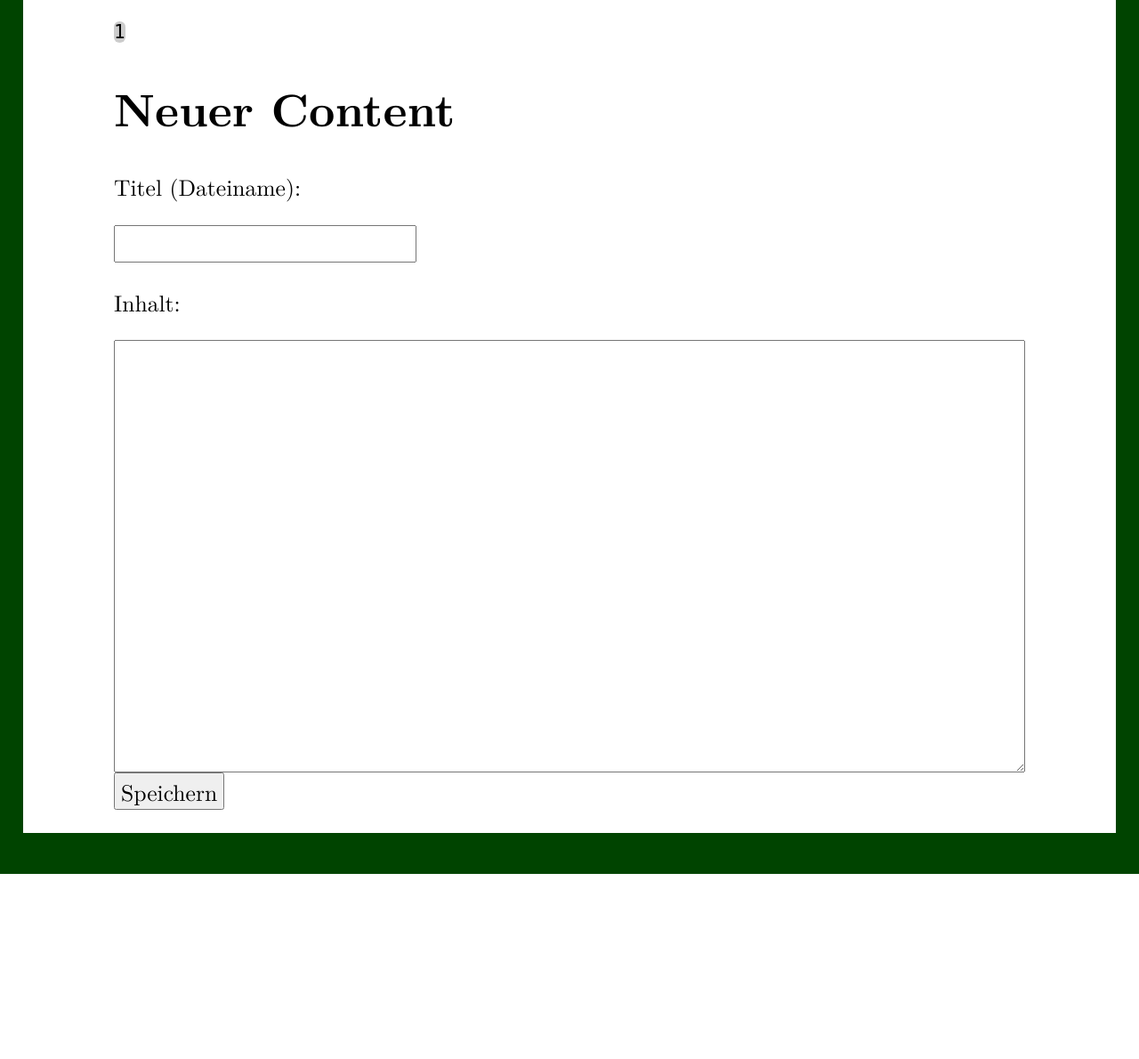
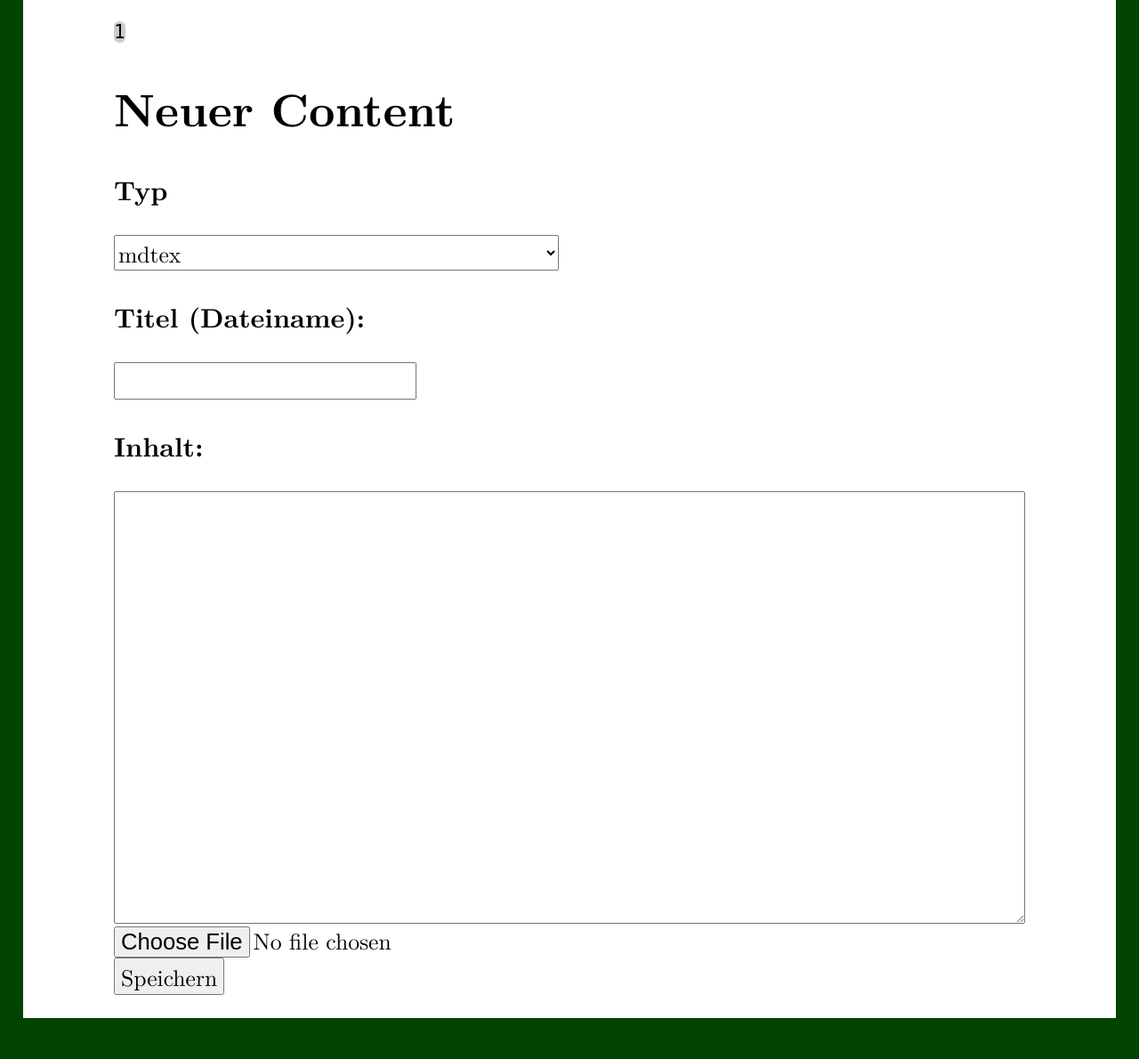
Before and after one commit to polarwinkel/PolarCloud, a Flask app: page /_new/1 in a window 1280 px wide. Shown: the part 154-1344 px from the top of the page at 89% size. Before the commit the page ends 1136 px from the top, so only its background shows below. Run offline with Flask 2, Linux system fonts and the light colour scheme.

Commit message:
added svg- and folder creation; fix showing empty folders

```diff
--- a/app.py
+++ b/app.py
@@ -23,7 +23,6 @@ setfile = 'settings.yaml'
 app = Flask(__name__)
 settings = settingsio.settingsIo(setfile)
 
-data = load.loadFolder(folder)
 host = settings.get('host')
 debug = settings.get('debug')
 # extensions to be used by python-markdown:
@@ -35,6 +34,7 @@ extensions = settings.get('extensions')
 def index():
     '''show index-page'''
     files = load.loadFolder(folder)
+    print(json.dumps(files, indent=4, sort_keys=True))
     filelist = json.dumps(files)
     return render_template('index.html', relroot='./', filelist=filelist)
 
@@ -87,7 +87,16 @@ def createContent(path):
     #postvars = request.data.decode('utf-8')
     #print(postvars)
     safechars = string.ascii_lowercase + string.ascii_uppercase + string.digits + '.-_'
-    filename = ''.join([c for c in request.json['name'] if c in safechars])+'.mdtex'
+    fname = ''.join([c for c in request.json['name'] if c in safechars])
+    if request.json['type'] == 'mdtex':
+        filename = fname+'.mdtex'
+    elif request.json['type'] == 'svg':
+        filename = fname+'.svg'
+    elif request.json['type'] == 'folder':
+        os.mkdir(folder+'/'+path+'/'+fname)
+        return '/'
+    else:
+        return 'TODO: Error'
     filepath = folder+'/'+path+'/'+filename
     with open(filepath, 'w') as f:
         f.write(str(request.json['source']))
--- a/templates/index.html
+++ b/templates/index.html
@@ -46,7 +46,7 @@
                 Object.keys(tree["."]).forEach(function(subkey) {
                     var value = tree["."][subkey];
                     result += '<li>'
-                    result += '<a href="'+subpath+value.name+value.ext+'">'+value.name+'</a>'
+                    result += '<a href="'+subpath+value.name+value.ext+'">'+value.name+value.ext+'</a>'
                     result += '</li>\n';
                 });
             } else {
--- a/templates/new.html
+++ b/templates/new.html
@@ -6,10 +6,19 @@
 </nav>
 <div id="content">
 <h1>Neuer Content</h1>
-<input type="hidden" id="type" value="mdtex">
-<div style="clear:both;"><p>Titel (Dateiname): </p><input type="text" id="name"></div>
-<p>Inhalt:</p>
-<div style="clear:both;"><textarea path="source" id="source" class="formdata" rows="20"></textarea></div>
+<div style="clear:both;" id="dtype">
+    <h3>Typ</h3>
+    <select name="type" id="type" onchange="changeType()">
+        <option value="mdtex" selected>mdtex</option>
+        <option value="svg">svg</option>
+        <option value="file">TODO: File upload</option>
+        <option value="folder">folder</option>
+    </select>
+</div>
+<div style="clear:both;" id="dname"><h3>Titel (Dateiname): </h3><input type="text" id="name"></div>
+<h3>Inhalt:</h3>
+<div style="clear:both;" id="dsource"><textarea path="source" id="source" class="formdata" rows="20"></textarea></div>
+<div style="clear:both;" id="dfile" style="display: none;"><input type="file" id="file" name="file" /></div>
 <div style="clear:both;"><input type="submit" value="Speichern" onclick="saveMdtex()"></div>
 </div>
 
@@ -18,12 +27,29 @@
     var relroot = '{{ relroot }}';
     var createUrl = relroot+'createContent/'+path;
 
+    function changeType(){
+        type = document.getElementById('type').value;
+        if (type=='mdtex'){
+            document.getElementById('dsource').style.display = 'block';
+            document.getElementById('dfile').style.display = 'none';
+        } else if (type=='svg'){
+            document.getElementById('dsource').style.display = 'block';
+            document.getElementById('dfile').style.display = 'none';
+        } else if (type=='file'){
+            document.getElementById('dsource').style.display = 'none';
+            document.getElementById('dfile').style.display = 'block';
+        } else if (type=='folder'){
+            document.getElementById('dsource').style.display = 'none';
+            document.getElementById('dfile').style.display = 'none';
+        }
+    }
+
     async function saveMdtex() {
-        var type = 'mdtex';
+        var type = document.getElementById('type').value;
         var name = document.getElementById('name').value; // TODO: Check if valid filename (compare to python-implementation)
         var source = document.getElementById('source').value;
         var send = {};
-        send['type'] = type;
+        send['type'] = type
         send['name'] = name;
         send['source'] = source;
         const response = await fetch(createUrl, {
```
Also changed, not shown: modules/load.py (+17 -6 lines), 1 other file.
